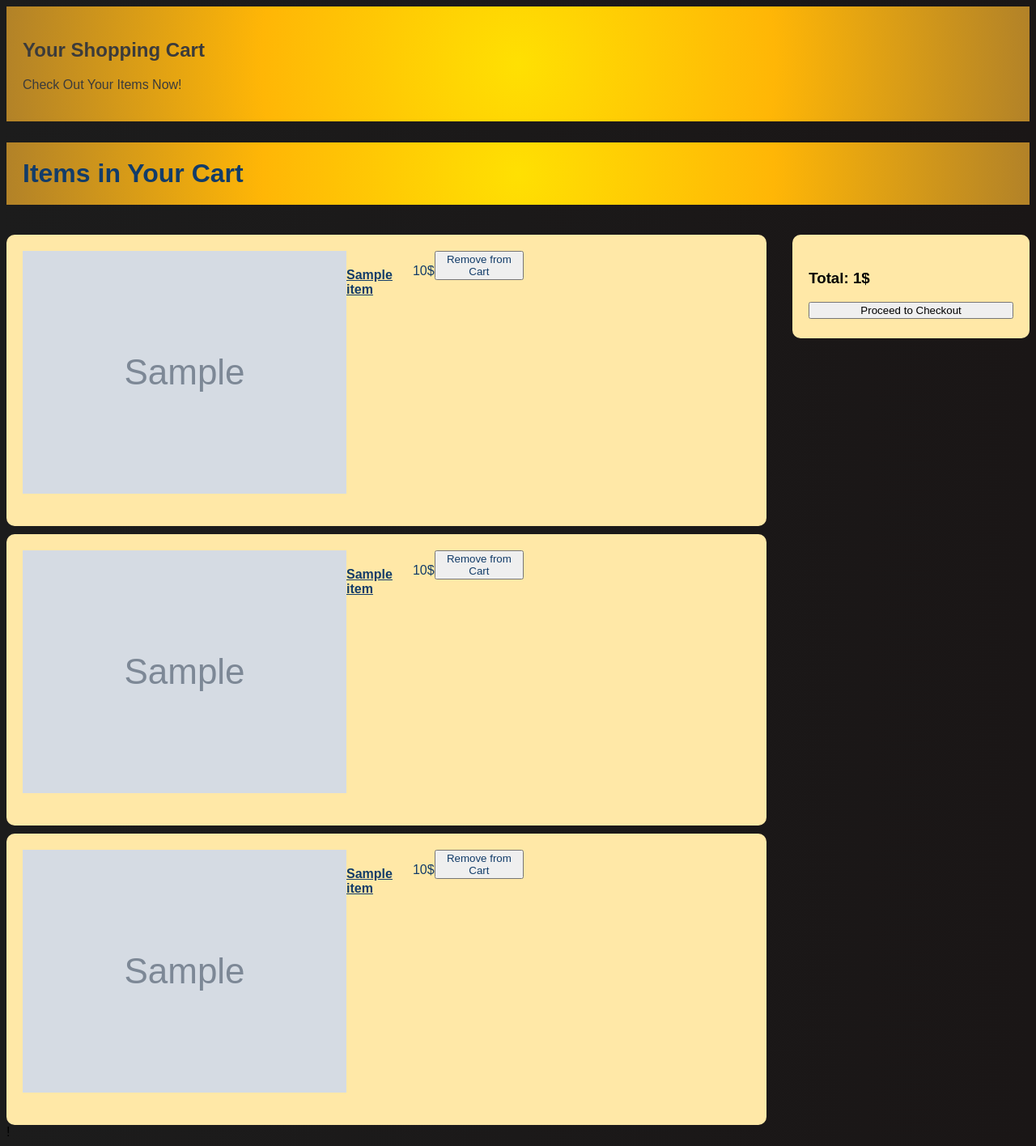
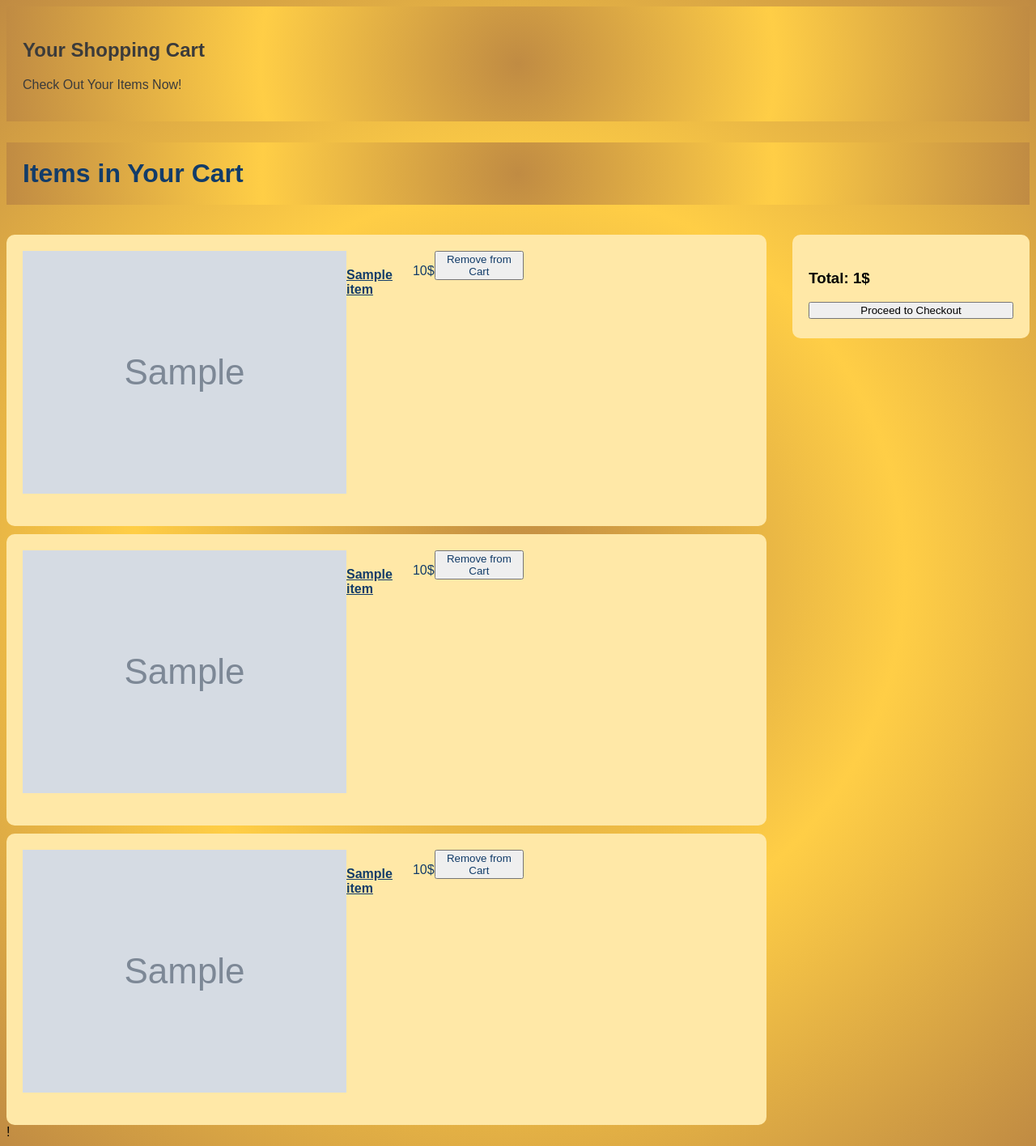
Before and after one commit to Pota2s/Uap-Project, a Django app: template djangotest/sitetest/templates/cart.html in a window 1280 px wide. Shown: the whole page at 81% size. Run offline with Django 5.2, Linux system fonts and the light colour scheme; the template is opened without the code that fills it: most values are stand-ins (such as "Sample title", 1, 10 or a date in 2020); grey boxes marked "Sample" are stand-in pictures.

Commit message:
Update cart.css

```diff
--- a/djangotest/sitetest/static/cart.css
+++ b/djangotest/sitetest/static/cart.css
@@ -1,15 +1,13 @@
 body {
     background: #1C1C1C;
-    background: linear-gradient(90deg, rgba(28, 28, 28, 1) 0%, rgba(26, 22, 22, 1) 100%);
+    background: radial-gradient(circle,rgba(192, 139, 67, 1) 0%, rgba(255, 206, 70, 1) 50%, rgba(192, 139, 67, 1) 100%);
     font-family: Arial, Helvetica, sans-serif;
 }
 
 .cart-text{
-    background: radial-gradient(circle,rgba(255, 224, 2, 1) 0%, rgba(255, 182, 6, 1) 50%, rgba(178, 130, 40, 1) 100%);
+    background: radial-gradient(circle,rgba(192, 139, 67, 1) 0%, rgba(255, 206, 70, 1) 50%, rgba(192, 139, 67, 1) 100%);
     color: #3B3B3B;
     padding: 20px;
-    background: #FFE002;
-    background: radial-gradient(circle,rgba(255, 224, 2, 1) 0%, rgba(255, 182, 6, 1) 50%, rgba(178, 130, 40, 1) 100%);
     margin-bottom: 10px;
 }
 
@@ -98,7 +96,7 @@
 
 h2.text{
     color: #123c69;
-    background: radial-gradient(circle,rgba(255, 224, 2, 1) 0%, rgba(255, 182, 6, 1) 50%, rgba(178, 130, 40, 1) 100%);
+    background: radial-gradient(circle,rgba(192, 139, 67, 1) 0%, rgba(255, 206, 70, 1) 50%, rgba(192, 139, 67, 1) 100%);
     font-size: 32px;
     padding: 20px 20px ;
 }
```
